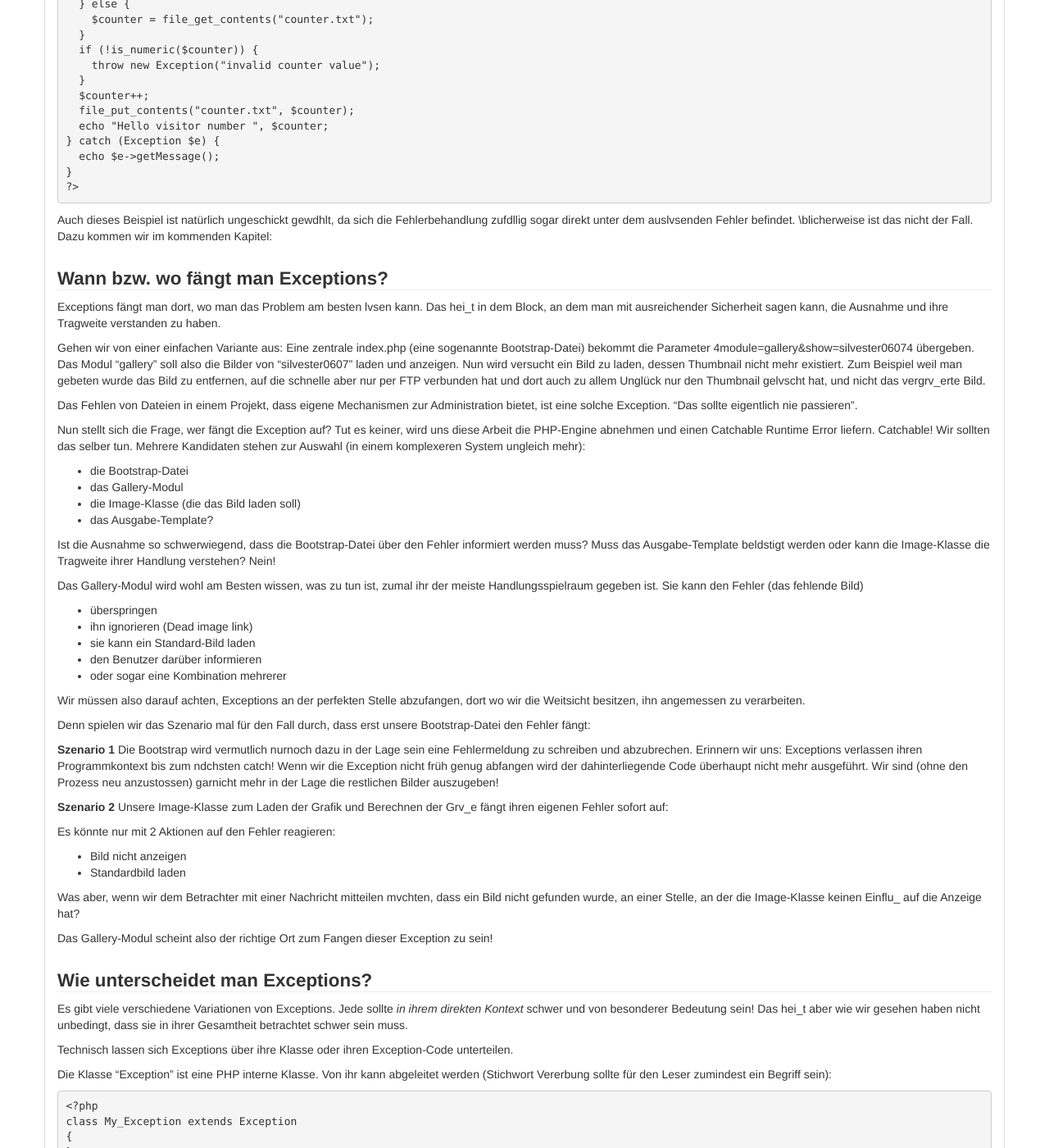
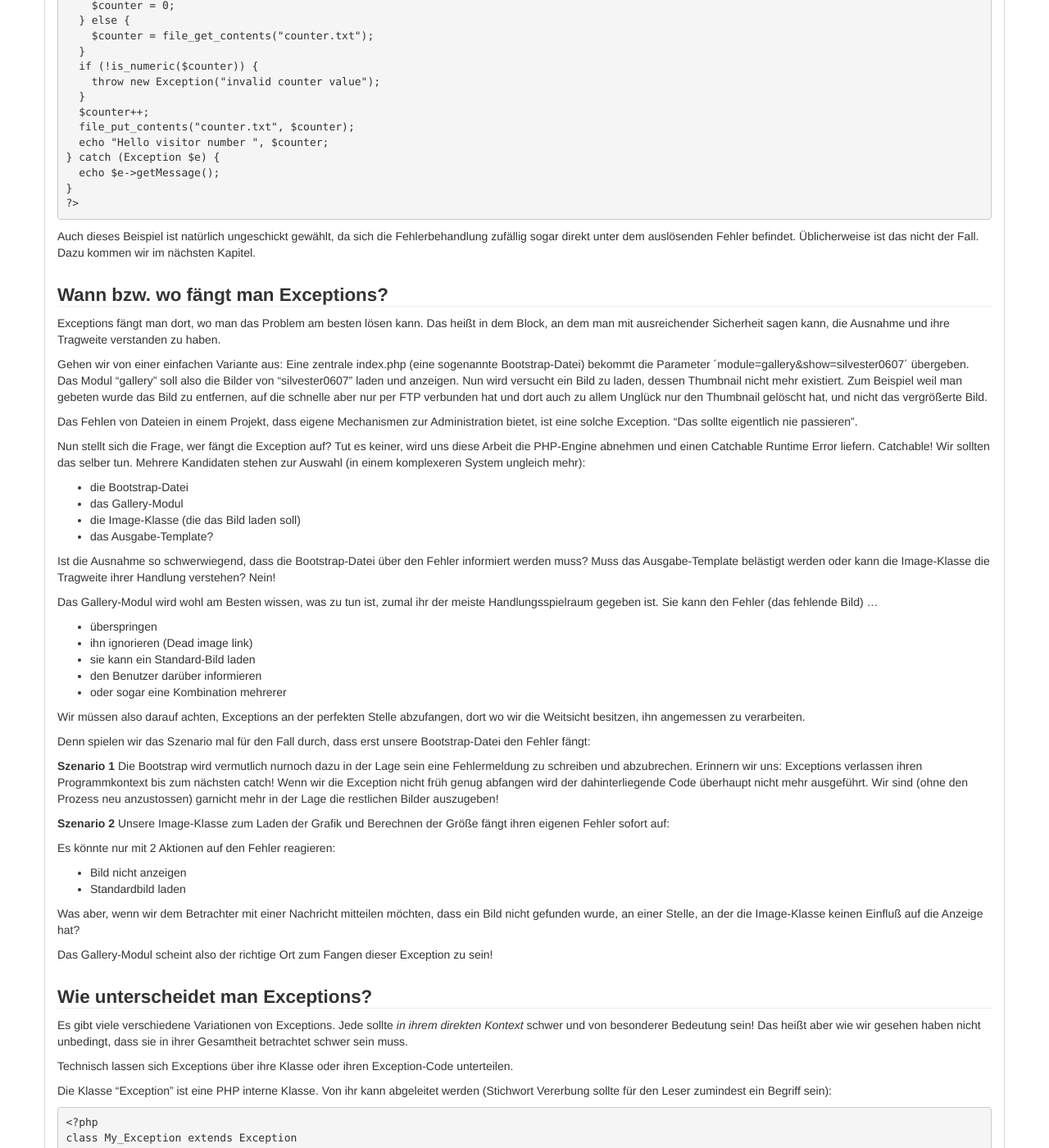
Before and after one commit to php-de/php-de.github.io, a Jekyll site: the page built from oop/exceptions.md, in a window 1280 px wide and 1400 px high, scrolled down 2152 px. Shown: the whole window at 82% size. Built offline with Jekyll 4.4.1, drawn with Linux system fonts in a browser that asks for light colours; nearby versions of some CDN libraries; some of the changed text lies outside the part shown.

Commit message:
Update exceptions.md

```diff
--- a/oop/exceptions.md
+++ b/oop/exceptions.md
@@ -164,16 +167,16 @@ try {
 ?>
 ~~~
 
-Auch dieses Beispiel ist natürlich ungeschickt gewdhlt, da sich die Fehlerbehandlung zufdllig sogar direkt unter dem auslvsenden Fehler befindet. \blicherweise ist das nicht der Fall. Dazu kommen wir im kommenden Kapitel:
+Auch dieses Beispiel ist natürlich ungeschickt gewählt, da sich die Fehlerbehandlung zufällig sogar direkt unter dem auslösenden Fehler befindet. Üblicherweise ist das nicht der Fall. Dazu kommen wir im nächsten Kapitel.
 
 
 ### Wann bzw. wo fängt man Exceptions?
 
-Exceptions fängt man dort, wo man das Problem am besten lvsen kann. Das hei_t in dem Block, an dem man mit ausreichender Sicherheit sagen kann, die Ausnahme und ihre Tragweite verstanden zu haben.
+Exceptions fängt man dort, wo man das Problem am besten lösen kann. Das heißt in dem Block, an dem man mit ausreichender Sicherheit sagen kann, die Ausnahme und ihre Tragweite verstanden zu haben.
 
 Gehen wir von einer einfachen Variante aus:
-Eine zentrale index.php (eine sogenannte Bootstrap-Datei) bekommt die Parameter 4module=gallery&show=silvester06074 übergeben. Das Modul "gallery" soll also die Bilder von "silvester0607" laden und anzeigen.
-Nun wird versucht ein Bild zu laden, dessen Thumbnail nicht mehr existiert. Zum Beispiel weil man gebeten wurde das Bild zu entfernen, auf die schnelle aber nur per FTP verbunden hat und dort auch zu allem Unglück nur den Thumbnail gelvscht hat, und nicht das vergrv_erte Bild.
+Eine zentrale index.php (eine sogenannte Bootstrap-Datei) bekommt die Parameter ´module=gallery&show=silvester0607´ übergeben. Das Modul "gallery" soll also die Bilder von "silvester0607" laden und anzeigen.
+Nun wird versucht ein Bild zu laden, dessen Thumbnail nicht mehr existiert. Zum Beispiel weil man gebeten wurde das Bild zu entfernen, auf die schnelle aber nur per FTP verbunden hat und dort auch zu allem Unglück nur den Thumbnail gelöscht hat, und nicht das vergrößerte Bild.
 
 Das Fehlen von Dateien in einem Projekt, dass eigene Mechanismen zur Administration bietet, ist eine solche Exception. "Das sollte eigentlich nie passieren".
 
@@ -187,10 +190,10 @@ Wir sollten das selber tun. Mehrere Kandidaten stehen zur Auswahl (in einem komp
 * das Ausgabe-Template?
 
 
-Ist die Ausnahme so schwerwiegend, dass die Bootstrap-Datei über den Fehler informiert werden muss? Muss das Ausgabe-Template beldstigt werden oder kann die Image-Klasse die Tragweite ihrer Handlung verstehen? Nein!
+Ist die Ausnahme so schwerwiegend, dass die Bootstrap-Datei über den Fehler informiert werden muss? Muss das Ausgabe-Template belästigt werden oder kann die Image-Klasse die Tragweite ihrer Handlung verstehen? Nein!
 
 Das Gallery-Modul wird wohl am Besten wissen, was zu tun ist, zumal ihr der meiste Handlungsspielraum gegeben ist.
-Sie kann den Fehler (das fehlende Bild)
+Sie kann den Fehler (das fehlende Bild) ...
 
 * überspringen
 * ihn ignorieren (Dead image link)
@@ -204,10 +207,10 @@ Wir müssen also darauf achten, Exceptions an der perfekten Stelle abzufangen, d
 Denn spielen wir das Szenario mal für den Fall durch, dass erst unsere Bootstrap-Datei den Fehler fängt:
 
 **Szenario 1**
-Die Bootstrap wird vermutlich nurnoch dazu in der Lage sein eine Fehlermeldung zu schreiben und abzubrechen. Erinnern wir uns: Exceptions verlassen ihren Programmkontext bis zum ndchsten catch! Wenn wir die Exception nicht früh genug abfangen wird der dahinterliegende Code überhaupt nicht mehr ausgeführt. Wir sind (ohne den Prozess neu anzustossen) garnicht mehr in der Lage die restlichen Bilder auszugeben!
+Die Bootstrap wird vermutlich nurnoch dazu in der Lage sein eine Fehlermeldung zu schreiben und abzubrechen. Erinnern wir uns: Exceptions verlassen ihren Programmkontext bis zum nächsten catch! Wenn wir die Exception nicht früh genug abfangen wird der dahinterliegende Code überhaupt nicht mehr ausgeführt. Wir sind (ohne den Prozess neu anzustossen) garnicht mehr in der Lage die restlichen Bilder auszugeben!
 
 **Szenario 2**
-Unsere Image-Klasse zum Laden der Grafik und Berechnen der Grv_e fängt ihren eigenen Fehler sofort auf:
+Unsere Image-Klasse zum Laden der Grafik und Berechnen der Größe fängt ihren eigenen Fehler sofort auf:
 
 Es könnte nur mit 2 Aktionen auf den Fehler reagieren:
 
@@ -215,17 +218,15 @@ Es könnte nur mit 2 Aktionen auf den Fehler reagieren:
 * Standardbild laden
 
 
-Was aber, wenn wir dem Betrachter mit einer Nachricht mitteilen mvchten, dass ein Bild nicht gefunden wurde, an einer Stelle, an der die Image-Klasse keinen Einflu_ auf die Anzeige hat?
+Was aber, wenn wir dem Betrachter mit einer Nachricht mitteilen möchten, dass ein Bild nicht gefunden wurde, an einer Stelle, an der die Image-Klasse keinen Einfluß auf die Anzeige hat?
 
 
 Das Gallery-Modul scheint also der richtige Ort zum Fangen dieser Exception zu sein!
 
 
-
-
 ### Wie unterscheidet man Exceptions?
 
-Es gibt viele verschiedene Variationen von Exceptions. Jede sollte *in ihrem direkten Kontext* schwer und von besonderer Bedeutung sein! Das hei_t aber wie wir gesehen haben nicht unbedingt, dass sie in ihrer Gesamtheit betrachtet schwer sein muss.
+Es gibt viele verschiedene Variationen von Exceptions. Jede sollte *in ihrem direkten Kontext* schwer und von besonderer Bedeutung sein! Das heißt aber wie wir gesehen haben nicht unbedingt, dass sie in ihrer Gesamtheit betrachtet schwer sein muss.
 
 Technisch lassen sich Exceptions über ihre Klasse oder ihren Exception-Code unterteilen.
 
```
Also changed, not shown: other parts of oop/exceptions.md (+42 -34 lines).
